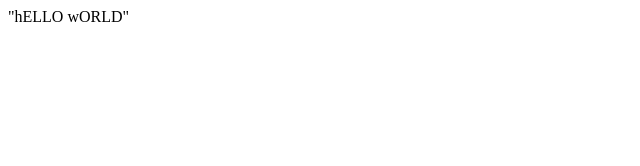
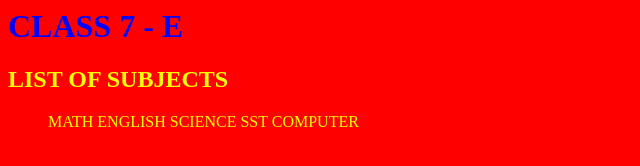
Before and after one commit to Aarav-JhaA/Aarav-JhaA.github.io, a plain HTML site: page index.html in a window 1280 px wide. Shown: the whole page, without its empty margins (0-640 px from the left). Drawn offline with Linux system fonts and the light colour scheme.

Commit message:
index.html

```diff
--- a/index.html
+++ b/index.html
@@ -1,11 +1,17 @@
 <HTML>
-<HEAD>
-<TITLE>
-HELLO WORLD
-</TITLE>
-<HEAD>
-
-<BODY>
-"hELLO wORLD"
+<HEAD><TITLE>DPS,GBN</TITLE></HEAD>
+<BODY BGCOLOR = "RED">
+<FONT COLOR = "BLUE">
+<H1>CLASS 7 - E </H1></FONT>
+<FONT COLOR = "YELLOW">
+<H2> LIST OF SUBJECTS </H2>
+<OL>
+<Ll> MATH </Ll>
+<Ll> ENGLISH </Ll>
+<Ll> SCIENCE </Ll>
+<Ll> SST </Ll>
+<Ll> COMPUTER </Ll>
+</OL>
+</FONT>
 </BODY>
 </HTML>
```
